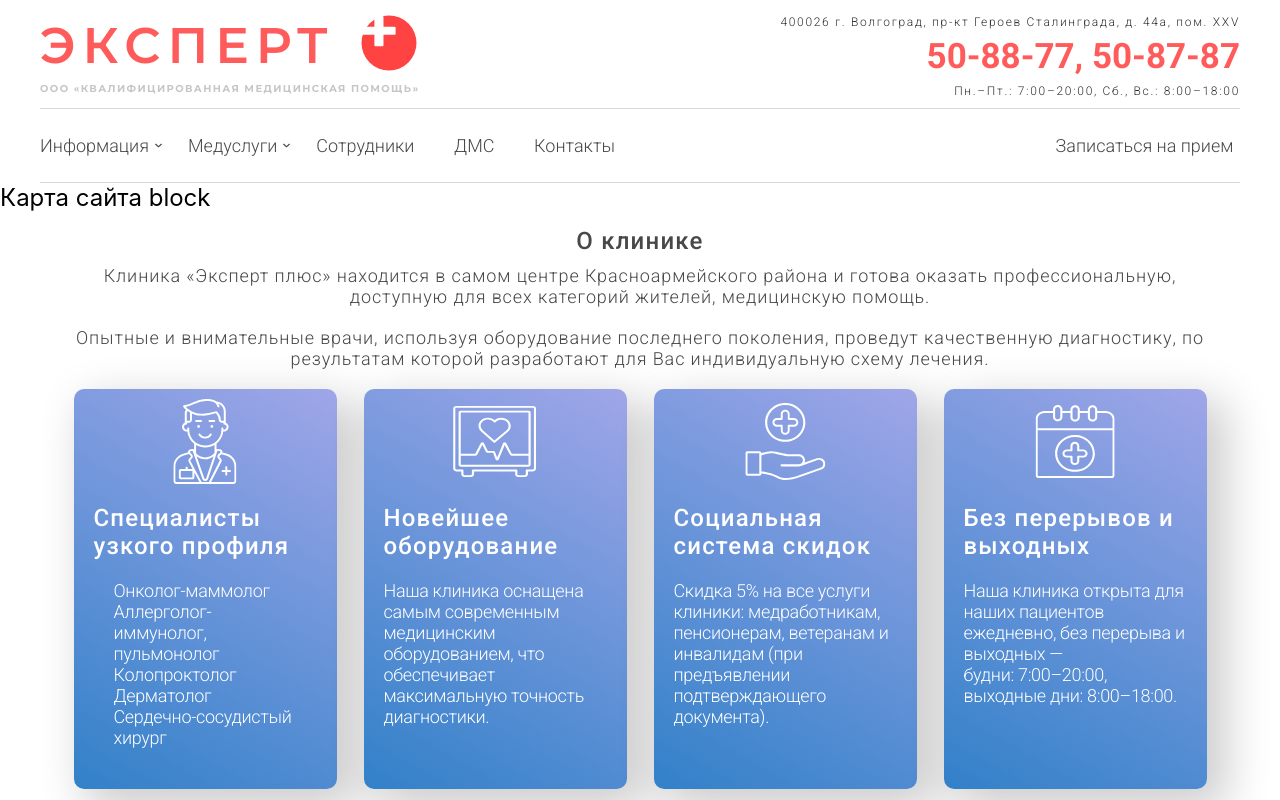
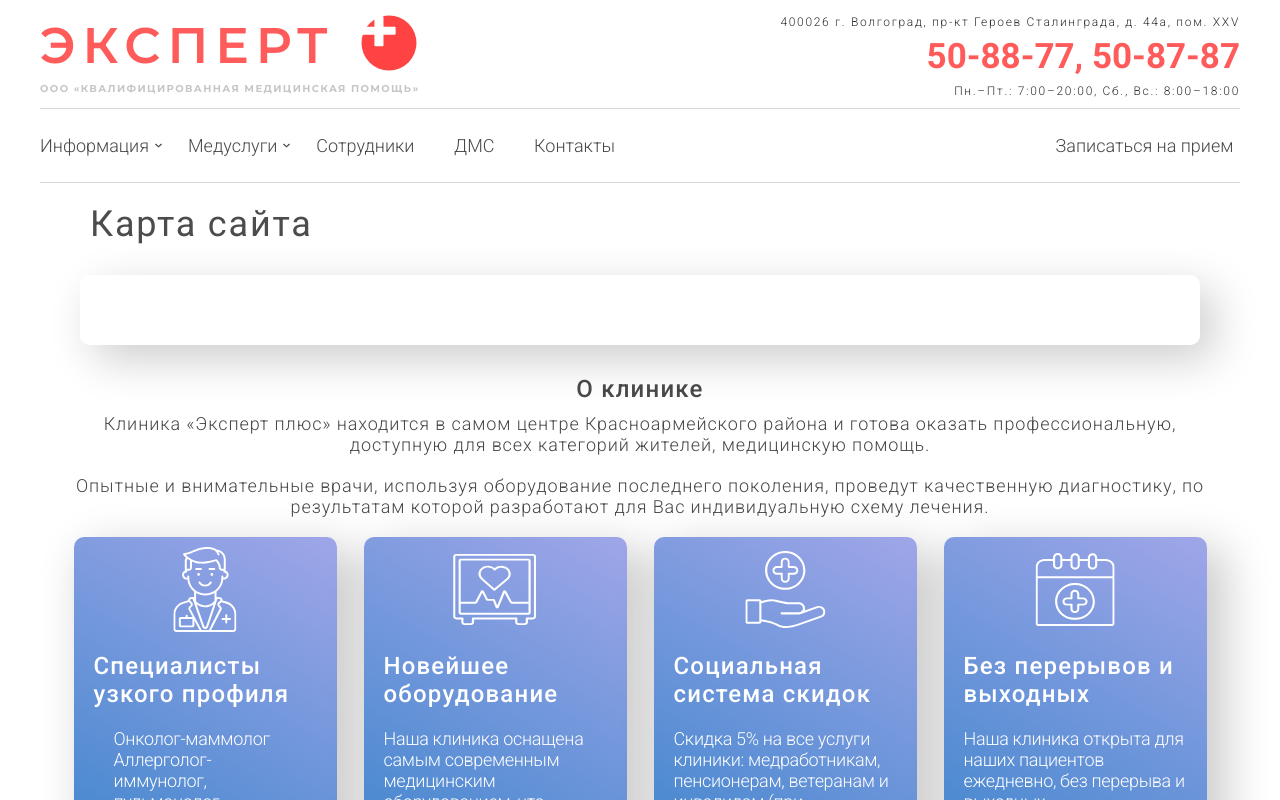
Before and after one commit to CanUFeelMyHeart/expertPlus, a React (Create React App) app in the folder medical-clinic-expert/: page /info/sitemap in a window 1280 px wide. Shown: the top 800 px of the page. Built offline with nearby package versions, Linux system fonts and the light colour scheme; the HTML template or start-up script is replaced by a standard one.

Commit message:
blank component is asses to site-map page

```diff
--- a/medical-clinic-expert/src/pages/InformationPage/InfoMapPage/InfoMapPage.jsx
+++ b/medical-clinic-expert/src/pages/InformationPage/InfoMapPage/InfoMapPage.jsx
@@ -1,11 +1,12 @@
 import React from "react";
 import { AboutClinicComponent } from "../../../components/AboutClinicComponent/AboutClinicComponent";
 import { ServicesComponent } from "../../../components/ServicesComponent/ServicesComponent";
+import { InformationContainerComponent } from "../../../components/InformationContainerComponent/InformationContainerComponent";
 
 export const InfoMapPage = () => {
     return (
         <div className="InfoMapPage">
-            <h2>Карта сайта block</h2>
+            <InformationContainerComponent header="Карта сайта"></InformationContainerComponent>
             <AboutClinicComponent />
             <ServicesComponent />
         </div>
```
